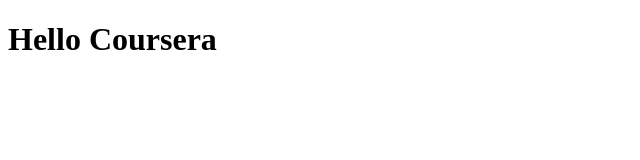
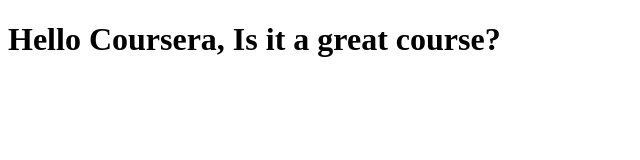
Before and after one commit to WebDevKhan/basics, a plain HTML site: page site/index.html in a window 1280 px wide. Shown: the whole page, without its empty margins (0-640 px from the left). Drawn offline with Linux system fonts and the light colour scheme.

Commit message:
Small addition to page

```diff
--- a/site/index.html
+++ b/site/index.html
@@ -13,7 +13,7 @@
         <![endif]-->
     </head>
     <body>
-        <h1>Hello Coursera</h1>
+        <h1>Hello Coursera, Is it a great course?</h1>
         <script src=""></script>
     </body>
 </html>
```
